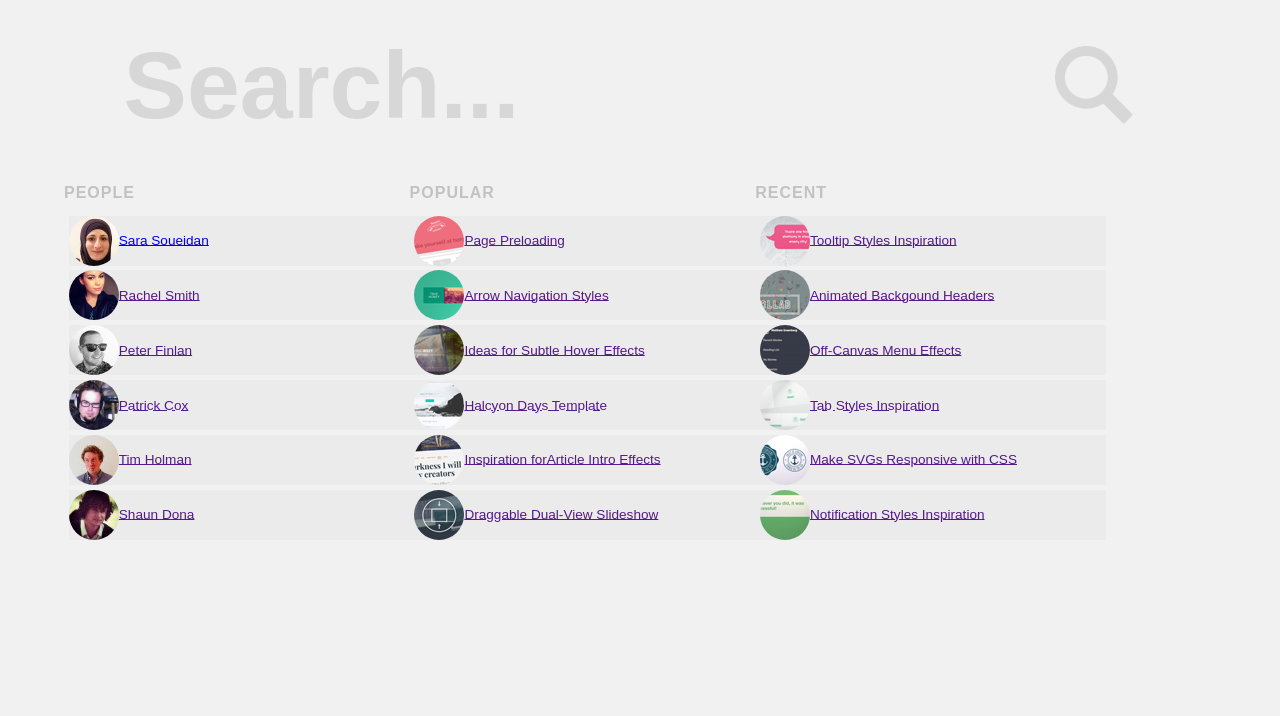
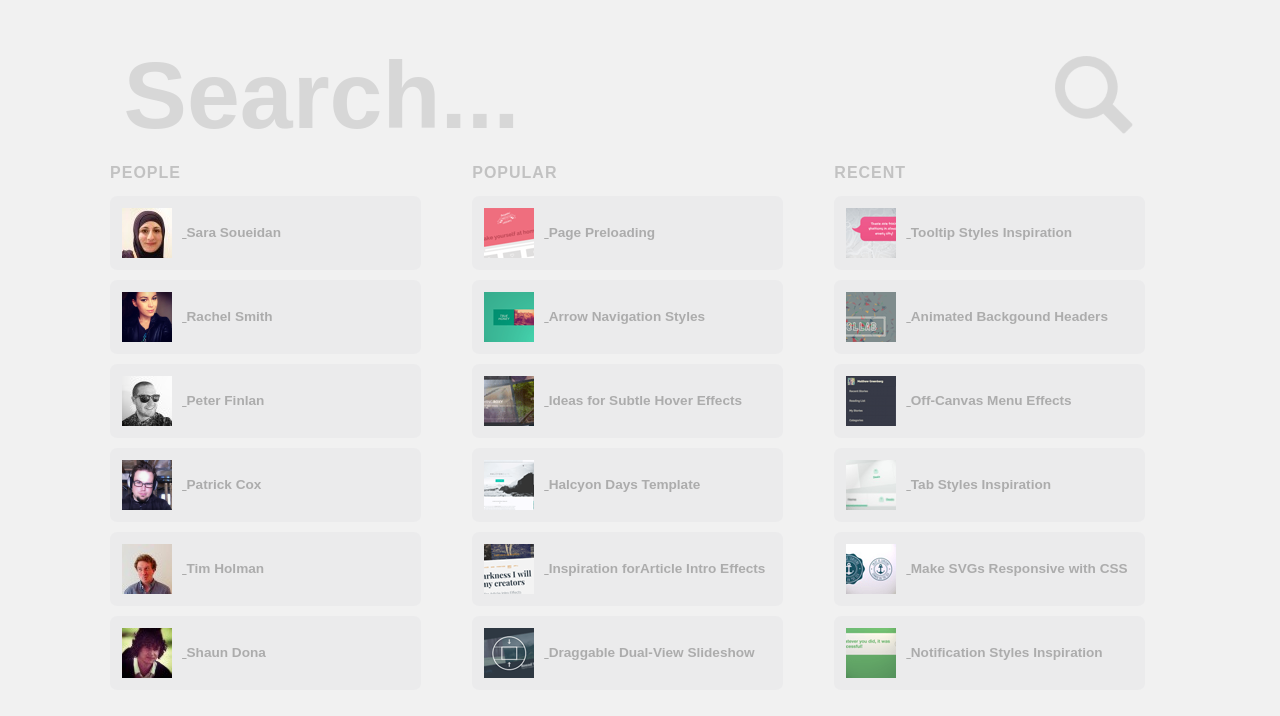
Before and after one commit to Dmytro-Ivashko/BR_homework_6, a plain HTML site: page index.html in a window 1280 px wide. Drawn offline with Linux system fonts and the light colour scheme.

Commit message:
was rework

```diff
--- a/index.html
+++ b/index.html
@@ -16,49 +16,84 @@
         </form>
     </header>
     <main>
-        <div class="main-left">
+        <div class="column">
             <h2>PEOPLE</h2>
-            <ul>
-                <li><a href="#"><img src="./img/avatars/SaraSoueidan.jpeg" alt="Sara Soueidan"><span>Sara
-                            Soueidan</span></a></li>
-                <li><a href=""><img src="./img/avatars/RachelSmith.png" alt=""><span>Rachel Smith</span></a></li>
-                <li><a href=""><img src="./img/avatars/PeterFinlan.jpeg" alt=""><span>Peter Finlan</span></a></li>
-                <li><a href=""><img src="./img/avatars/PatrickCox.png" alt=""><span>Patrick Cox</span></a></li>
-                <li><a href=""><img src="./img/avatars/TimHolman.jpeg" alt=""><span>Tim Holman</span></a></li>
-                <li><a href=""><img src="./img/avatars/ShaunDona.jpeg" alt=""><span>Shaun Dona</span></a></li>
+            <ul class="list">
+                <li><a href="#"><img src="./img/avatars/SaraSoueidan.jpeg" alt="Sara Soueidan">
+                        <h3>Sara
+                            Soueidan</h3>
+                    </a></li>
+                <li><a href="#"><img src="./img/avatars/RachelSmith.png" alt="">
+                        <h3>Rachel Smith</h3>
+                    </a></li>
+                <li><a href="#"><img src="./img/avatars/PeterFinlan.jpeg" alt="">
+                        <h3>Peter Finlan</h3>
+                    </a></li>
+                <li><a href="#"><img src="./img/avatars/PatrickCox.png" alt="">
+                        <h3>Patrick Cox</h3>
+                    </a></li>
+                <li><a href="#"><img src="./img/avatars/TimHolman.jpeg" alt="">
+                        <h3>Tim Holman</h3>
+                    </a></li>
+                <li><a href="#"><img src="./img/avatars/ShaunDona.jpeg" alt="">
+                        <h3>Shaun Dona</h3>
+                    </a></li>
             </ul>
         </div>
-        <div class="main-center">
+        <div class="column">
             <h2>POPULAR</h2>
-            <ul>
-                <li><a href=""><img src="./img/thumbs/PagePreloadingEffect.png" alt=""><span>Page Preloading</span></a>
+            <ul class="list">
+                <li><a href="#"><img src="./img/thumbs/PagePreloadingEffect.png" alt="Page Preloading">
+                        <h3>Page Preloading</h3>
+                    </a>
                 </li>
-                <li><a href=""><img src="./img/thumbs/ArrowNavigationStyles.png" alt=""><span>Arrow Navigation
-                            Styles</span></a></li>
-                <li><a href=""><img src="./img/thumbs/HoverEffectsIdeasNew.png" alt=""><span>Ideas for Subtle Hover
-                            Effects</span></a></li>
-                <li><a href=""><img src="./img/thumbs/FreebieHalcyonDays.png" alt=""><span>Halcyon Days
-                            Template</span></a></li>
-                <li><a href=""><img src="./img/thumbs/ArticleIntroEffects.png" alt=""><span>Inspiration forArticle Intro
-                            Effects</span></a></li>
-                <li><a href=""><img src="./img/thumbs/DraggableDualViewSlideshow.png" alt=""><span>Draggable Dual-View
-                            Slideshow</span></a></li>
+                <li><a href="#"><img src="./img/thumbs/ArrowNavigationStyles.png" alt="Arrow Navigation Styles">
+                        <h3>Arrow Navigation Styles</h3>
+                    </a></li>
+                <li><a href="#"><img src="./img/thumbs/HoverEffectsIdeasNew.png" alt="Ideas for Subtle Hover Effects">
+                        <h3>Ideas for Subtle Hover Effects</h3>
+                    </a></li>
+                <li><a href="#"><img src="./img/thumbs/FreebieHalcyonDays.png" alt="Halcyon Days Template">
+                        <h3>Halcyon Days Template</h3>
+                    </a></li>
+                <li><a href="#"><img src="./img/thumbs/ArticleIntroEffects.png"
+                            alt="Inspiration forArticle Intro Effects">
+                        <h3>Inspiration forArticle Intro Effects</h3>
+                    </a>
+                </li>
+                <li><a href="#"><img src="./img/thumbs/DraggableDualViewSlideshow.png"
+                            alt="Draggable Dual-View Slideshow">
+                        <h3>Draggable Dual-View Slideshow</h3>
+                    </a>
+                </li>
             </ul>
         </div>
-        <div class="main-right">
+        <div class="column">
             <h2>RECENT</h2>
-            <ul>
-                <li><a href=""><img src="./img/thumbs/TooltipStylesInspiration.png" alt=""><span>Tooltip Styles
-                            Inspiration</span></a></li>
-                <li><a href=""><img src="./img/thumbs/AnimatedHeaderBackgrounds.png" alt=""><span>Animated Backgound
-                            Headers</span></a></li>
-                <li><a href=""><img src="./img/thumbs/OffCanvas.png" alt=""><span>Off-Canvas Menu Effects</span></a>
+            <ul class="list">
+                <li><a href="#"><img src="./img/thumbs/TooltipStylesInspiration.png" alt="Tooltip Styles Inspiration">
+                        <h3>Tooltip Styles Inspiration</h3>
+                    </a>
                 </li>
-                <li><a href=""><img src="./img/thumbs/TabStyles.png" alt=""><span>Tab Styles Inspiration</span></a></li>
-                <li><a href=""><img src="./img/thumbs/ResponsiveSVGs.png" alt=""><span>Make SVGs Responsive with
-                            CSS</span></a></li>
-                <li><a href=""><img src="./img/thumbs/NotificationStyles.png" alt=""><span>Notification Styles
-                            Inspiration</span></a></li>
+                <li><a href="#"><img src="./img/thumbs/AnimatedHeaderBackgrounds.png" alt="Animated Backgound Headers">
+                        <h3>Animated Backgound Headers</h3>
+                    </a></li>
+                <li><a href="#"><img src="./img/thumbs/OffCanvas.png" alt="Off-Canvas Menu Effects">
+                        <h3>Off-Canvas Menu Effects</h3>
+                    </a>
+                </li>
+                <li><a href="#"><img src="./img/thumbs/TabStyles.png" alt="Tab Styles Inspiration<">
+                        <h3>Tab Styles Inspiration</h3>
+                    </a>
+                </li>
+                <li><a href="#"><img src="./img/thumbs/ResponsiveSVGs.png" alt="Make SVGs Responsive with CSS">
+                        <h3>Make SVGs Responsive with CSS</h3>
+                    </a>
+                </li>
+                <li><a href="#"><img src="./img/thumbs/NotificationStyles.png" alt="Notification Styles Inspiration">
+                        <h3>Notification Styles Inspiration</h3>
+                    </a>
+                </li>
             </ul>
         </div>
     </main>
--- a/main.css
+++ b/main.css
@@ -9,11 +9,11 @@ body {
     margin: 0 auto;
     font-family: Arial, sans-serif;
     background-color: #f1f1f1;
-	min-height: 100vh;
+	min-height: 100%;
 }
 
 header {
-    padding: 30px 0;
+    padding-top: 40px;
     width: 90%;
     margin: 0 auto;
 }
@@ -57,58 +57,63 @@ button, input {
 }
 
 main {
-    width: 100%;
+
+    width: 90%;
     max-width: 1300px;
-    display: flex;
-    margin: 0 auto;
+    display: inline-block;
+    margin: 0 4%;
 }
 
-.main-left {
-    width: 30%;
-    min-width: 200px;
-
+.column {
+        font-size: 16px;
+        width: 30%;
+        padding: 0 0 75px;
+        display: inline-block;
 }
-.main-center {
-    width: 30%;
-    min-width: 200px;
+.column:nth-child(2) {
+	margin: 0 4.5%;
 }
 
-.main-right {
-    width: 30%;
-    min-width: 200px;
+h2 {
+	font-size: 16px;
+	letter-spacing: 1px;
+	font-weight: 800;
+	color: #c2c2c2;
 }
-h2{
-	font-size: 16px;
-	color: #c2c2c2;
-	font-weight: 800;
-	letter-spacing: 1px;
+.list{
+	padding: 0;
+	margin: 0;
+	list-style: none;
 }
 
-ul {
-    padding: 0;
-    margin: 0;
-    text-align: left;
-    list-style: none;
-    background-color: transparent;
+.list a {
+    padding: 12px;
+	display: block;
+	margin: 10px 0;
+	cursor: pointer;
+	border-radius: 7px;
+	background: #7675800d;
+	color: #919191b3;
 }
 
-li {
-	font-size: 0.85em;
-	display: block;
-	width: 100%;
-	border: 12px;
-    text-align: left;
-    background-color: #ebebeb;
-    padding: 12 12 12 12;
-    margin: 4.8px;
+.list a:hover{
+	color: #EC5A62;
 }
-li:hover {
-    background-color: #c2c2c2;
+.list a:hover,
+.list a:focus {
+	background: #7675801a;
 }
-img {
-    margin: 0;
-    border-radius: 100%;
-}
-img, span {
+.list img {
+	display: inline-block;
+	width: 50px;
+	margin: 0 10px 0 0;
 	vertical-align: middle;
 }
+.list h3 {
+	vertical-align: middle;
+	font-size: 0.85em;
+	display: inline-block;
+	font-weight: 700;
+	margin: 0 0 0 0;
+	color: inherit;
+}
```
